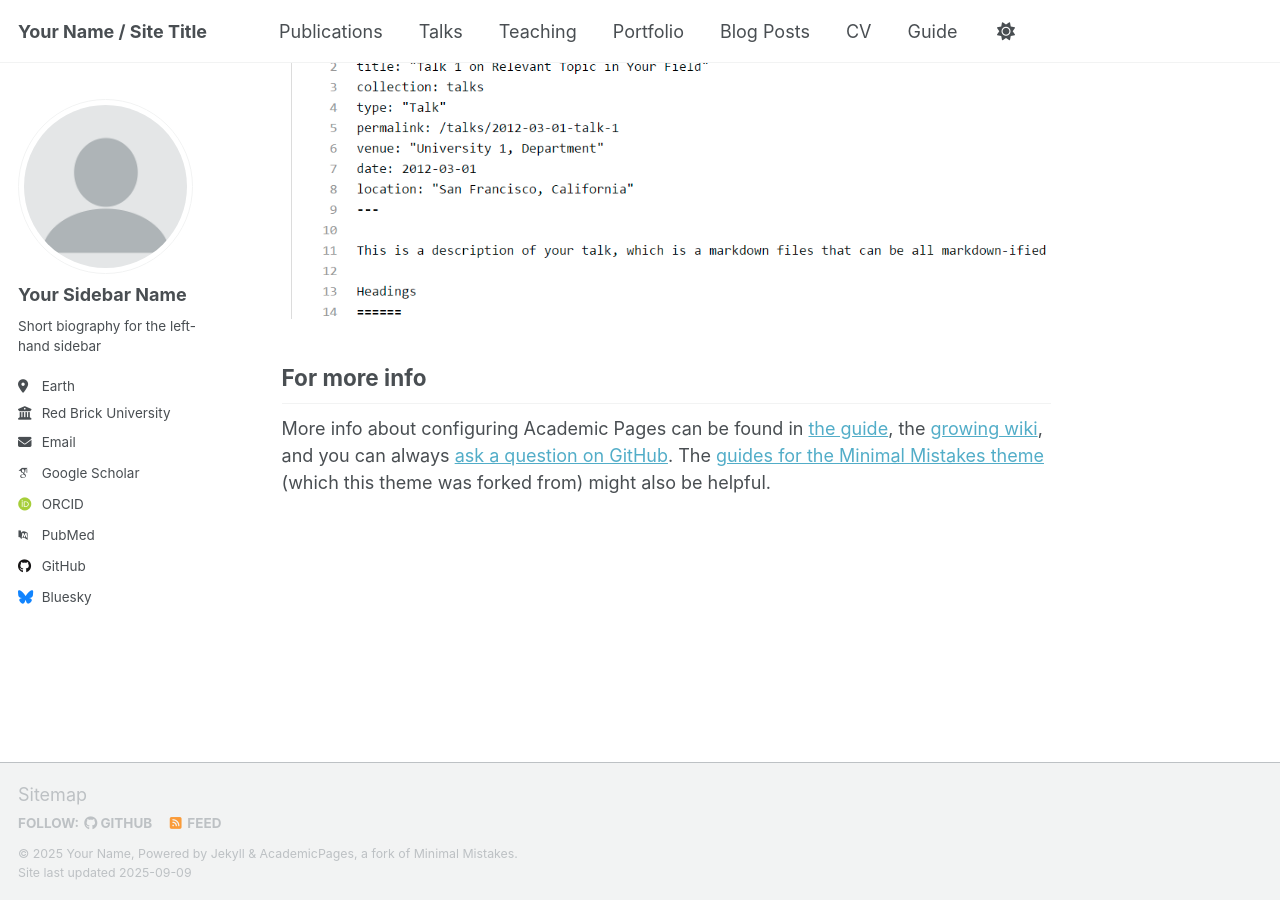
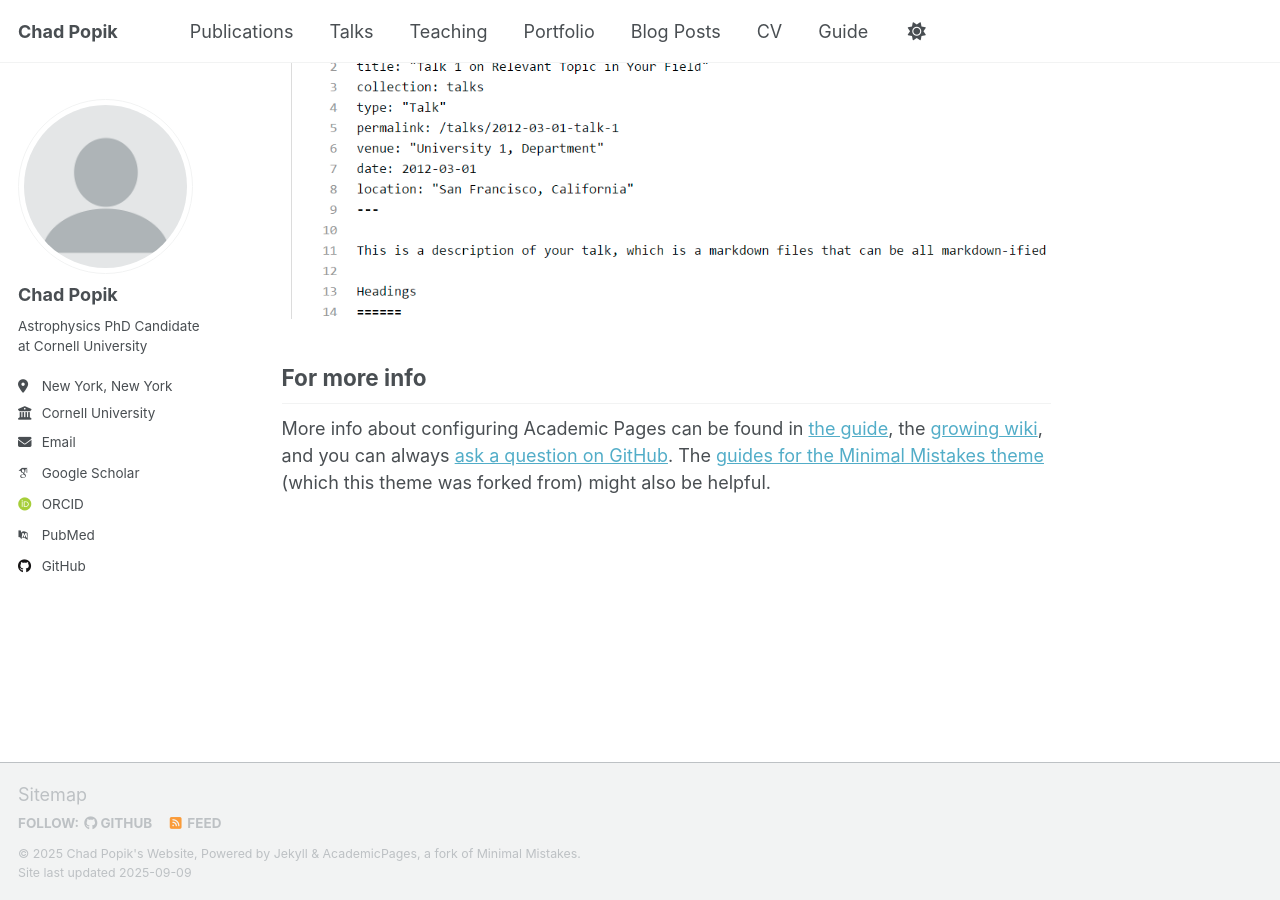
Before and after one commit to chadpopik/chadpopik.github.io, a Jekyll site: the page built from _pages/about.md, in a window 1280 px wide and 900 px high, scrolled down 2880 px. Built offline with Jekyll 4.4.1, drawn with Linux system fonts in a browser that asks for light colours; some web fonts are replaced; a script that is not in the unit is left out.

Commit message:
Update _config.yml
Customized config some

```diff
--- a/_config.yml
+++ b/_config.yml
@@ -9,13 +9,13 @@
 # Basic Site Settings
 locale                   : "en-US"
 site_theme               : "default" # Currently available options are "default", "air"
-title                    : "Your Name / Site Title"
+title                    : "Chad Popik"
 title_separator          : "-"
-name                     : &name "Your Name"
-description              : &description "personal description"
-url                      : https://academicpages.github.io # the base hostname & protocol for your site e.g. "https://[your GitHub username].github.io" or if you already have some other page hosted on Github then use "https://[your GitHub username].github.io/[Your Repo Name]"
+name                     : &name "Chad Popik's Website"
+description              : &description "Chad Popik's Website in development"
+url                      : https://chadpopik.github.io # the base hostname & protocol for your site e.g. "https://[your GitHub username].github.io" or if you already have some other page hosted on Github then use "https://[your GitHub username].github.io/[Your Repo Name]"
 baseurl                  : "" # the subpath of your site, e.g. "/blog"
-repository               : "academicpages/academicpages.github.io"
+repository               : "chadpopik/chadpopik.github.io"
 
 # Site Author - The following control what appear as part of the author content on the side bar.
 #               If a field is blank the icon and link will not appear, otherwise it will be shown.
@@ -23,13 +23,13 @@ repository               : "academicpages/academicpages.github.io"
 author:
   # Biographic information
   avatar           : "profile.png"
-  name             : "Your Sidebar Name"
+  name             : "Chad Popik"
   pronouns         : # example: "she/her"
-  bio              : "Short biography for the left-hand sidebar"
-  location         : "Earth"
-  employer         : "Red Brick University"
+  bio              : "Astrophysics PhD Candidate at Cornell University"
+  location         : "New York, New York"
+  employer         : "Cornell University"
   uri              : # URL
-  email            : "none@example.org"
+  email            : "cp527@cornell.edu"
 
   # Academic websites
   academia         : # URL
@@ -53,7 +53,7 @@ author:
 
   # Social media
   artstation       : # Username
-  bluesky          : "bsky.app" # Replace this with you Bluesky username
+  bluesky          : #
   facebook         : # Username
   flickr           : # Username
   foursquare       : # Username
```
